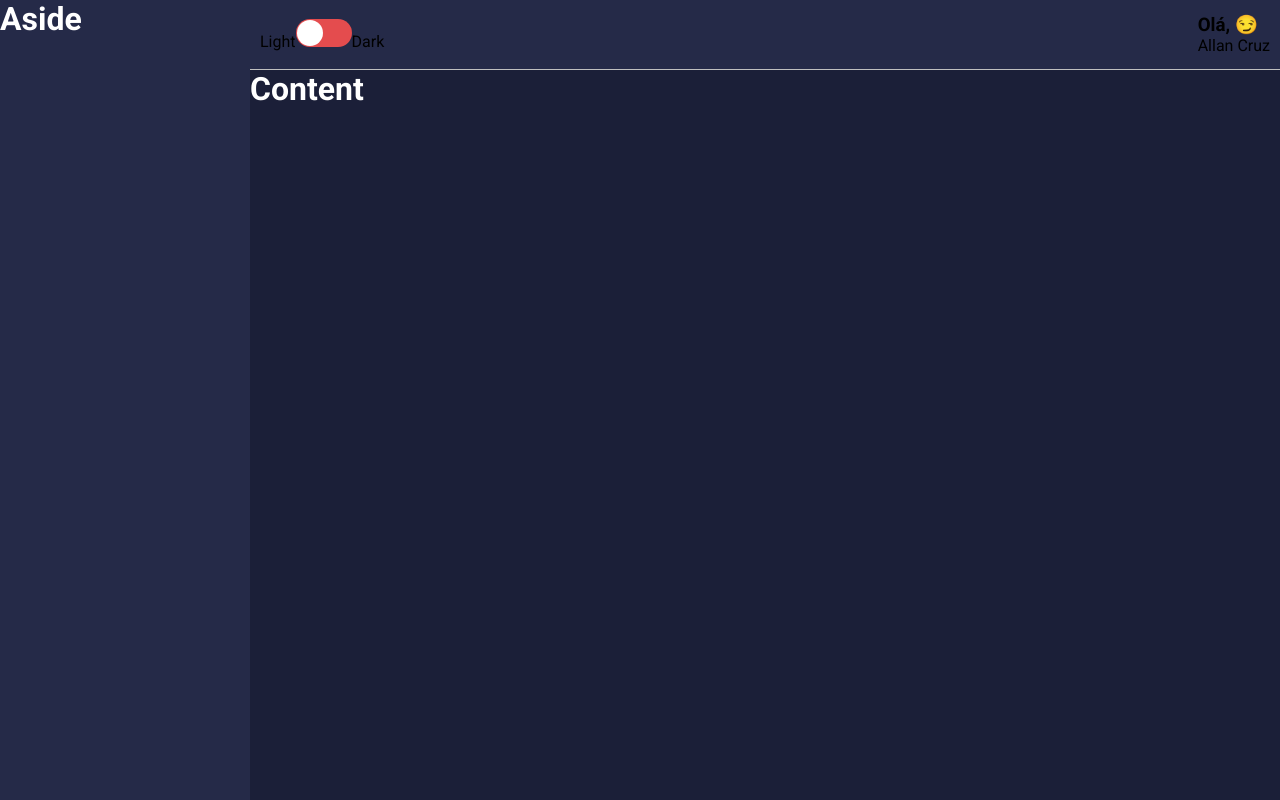
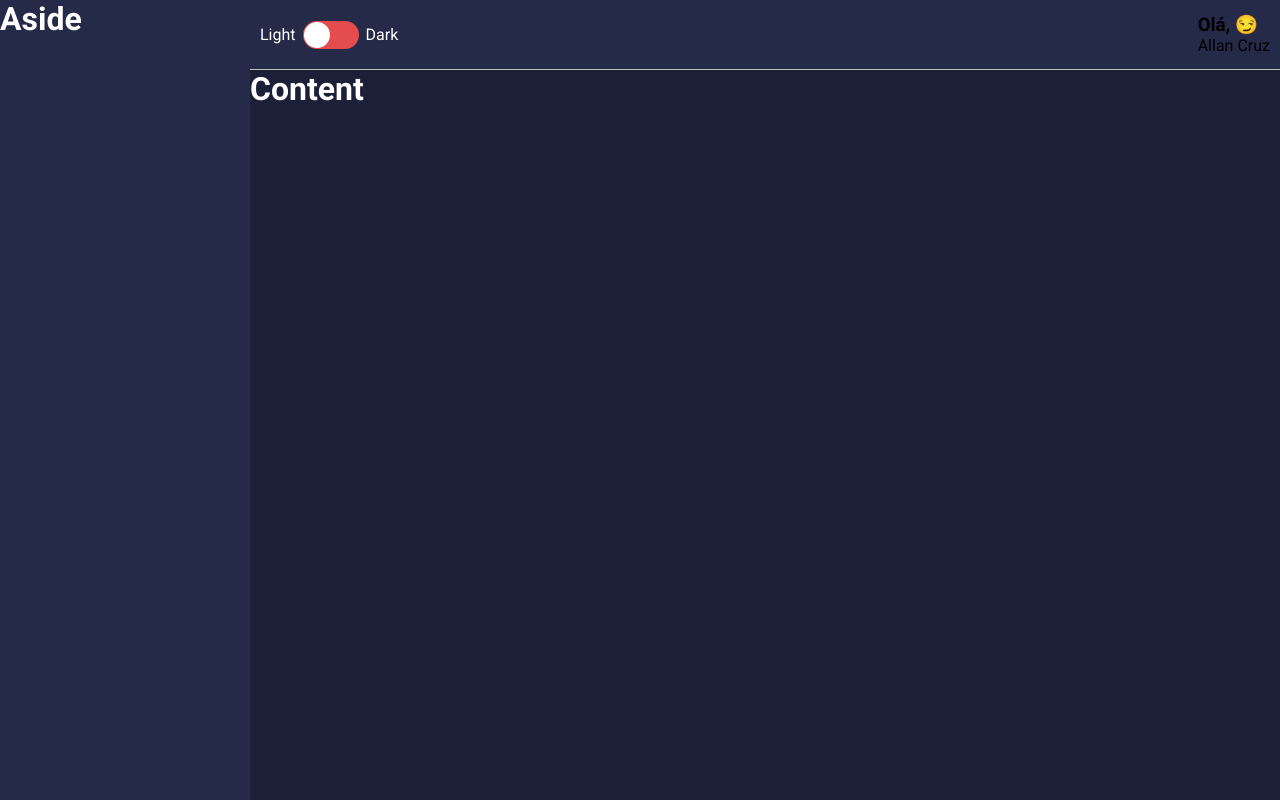
Before and after one commit to allanncruz/finance-dashboard, a React (Create React App) app: page / in a window 1280 px wide. Built offline with nearby package versions, Linux system fonts and the light colour scheme; the HTML template or start-up script is replaced by a standard one.

Commit message:
custom toggle labels

```diff
--- a/src/components/Toggle/styles.ts
+++ b/src/components/Toggle/styles.ts
@@ -1,7 +1,11 @@
 import styled from 'styled-components';
 import Switch, { ReactSwitchProps } from "react-switch";
 
-export const Container = styled.div``;
+export const Container = styled.div`
+  display: flex;
+  align-items: center;
+  color: ${props => props.theme.colors.white};
+`;
 
 export const ToggleLabel = styled.span``;
 
@@ -11,5 +15,5 @@ export const ToggleSelector = styled(Switch).attrs<ReactSwitchProps>(
     offColor: theme.colors.warning,
 
   }))<ReactSwitchProps>`
-
+  margin: 0 7px;
 `;
```
Also changed, not shown: src/components/Toggle/index.tsx (indentation only).
